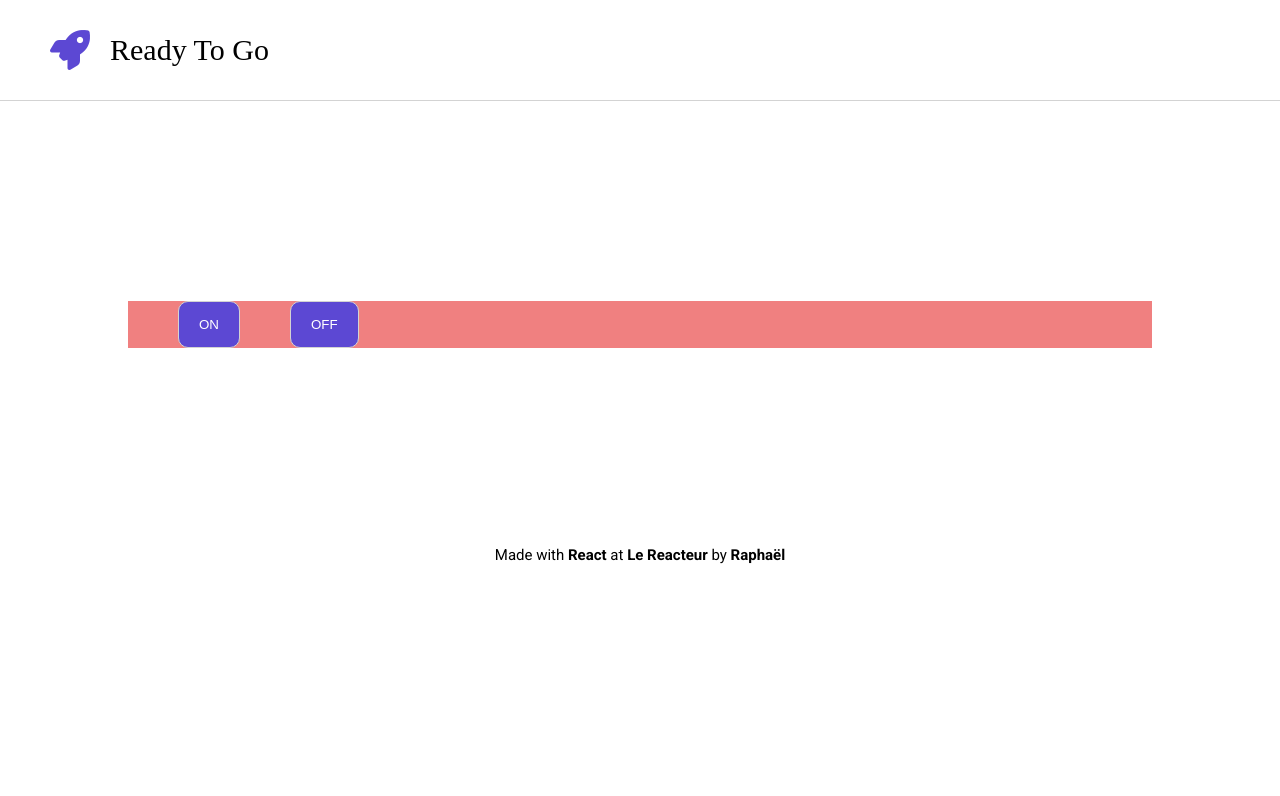
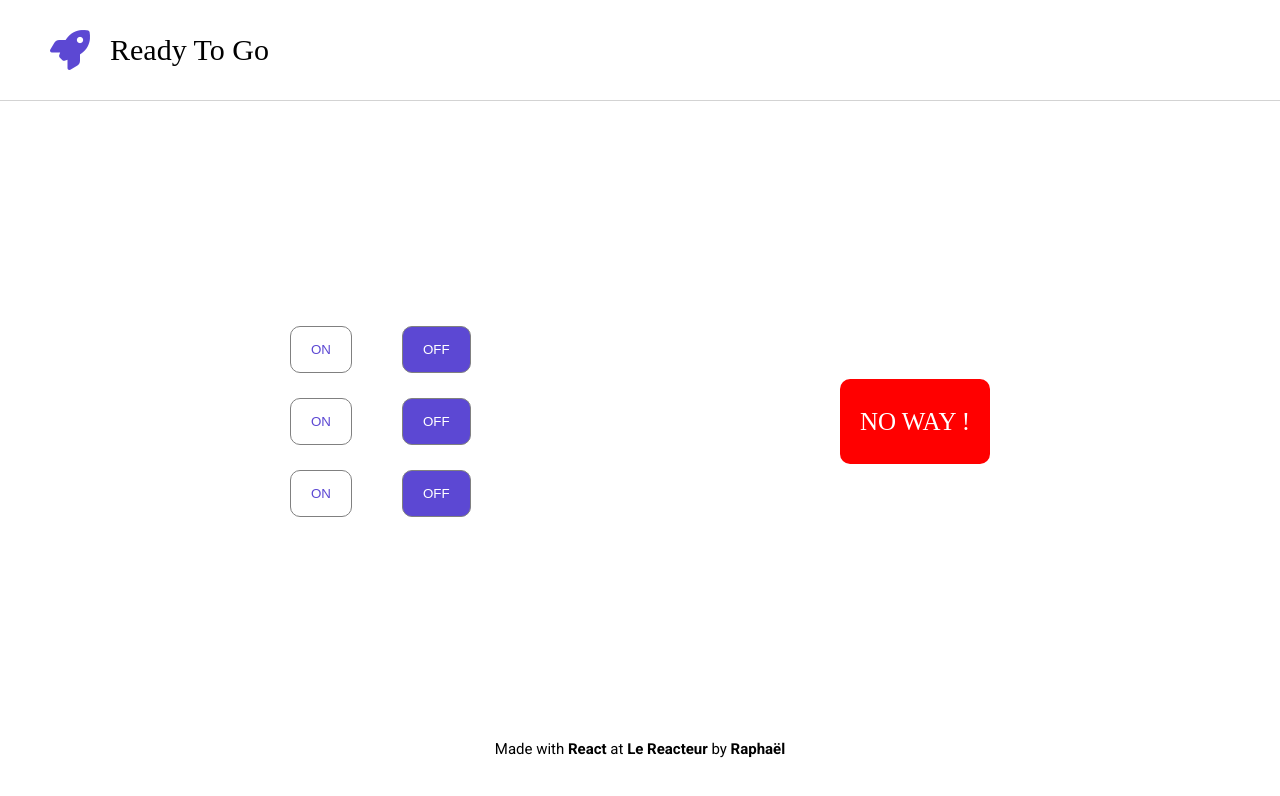
Before and after one commit to RaphaelVitse/phoenix24-ready-to-go, a React (Vite) app: page / in a window 1280 px wide. Shown: the top 796 px of the page. Built offline with nearby package versions, Linux system fonts and the light colour scheme; a web font is replaced by a local one.

Commit message:
add components

```diff
--- a/src/App.css
+++ b/src/App.css
@@ -16,10 +16,13 @@ header i {
 }
 
 .container {
-  width: 1024px;
+  width: 800px;
   margin: 200px auto;
-  background: lightcoral;
+  /* background: lightcoral; */
   padding: 0px 50px;
+  display: flex;
+  justify-content: space-between;
+  align-items: center;
 }
 
 /* PARTIE FOOTER */
@@ -43,16 +46,31 @@ footer span {
   border: none;
   outline: none;
   padding: 15px 20px;
-  border: 1px solid lightgray;
+  border: 1px solid gray;
   border-radius: 10px;
 }
 
-.buttonNoClicked {
+.button-no-clicked {
   background: white;
   color: #5c48d3;
 }
 
-.buttonClicked {
+.button-clicked {
   background: #5c48d3;
   color: white;
 }
+
+.result {
+  padding: 30px 10px;
+  text-align: center;
+  border-radius: 10px;
+  color: white;
+  font-size: 25px;
+  width: 150px;
+}
+.red-result {
+  background: red;
+}
+.green-result {
+  background: green;
+}
--- a/src/App.jsx
+++ b/src/App.jsx
@@ -1,7 +1,8 @@
 import { useState } from "react";
 import Header from "./components/Header";
 import Footer from "./components/Footer";
-import Button from "./components/Button";
+import TwoButton from "./components/twoButton";
+import SingleButton from "./components/SingleButton";
 
 import "./App.css";
 
@@ -10,13 +11,29 @@ function App() {
   const [switch2, setSwitch2] = useState(false);
   const [switch3, setSwitch3] = useState(false);
 
+  let decollage = false;
+  const decol = () => {
+    if (switch1 && switch2 && switch3) {
+      console.log(true);
+      return (decollage = true);
+    }
+  };
+
   return (
     <>
       <Header />
       <main className="container">
-        <Button switch={switch1} setSwitch={setSwitch1} />
+        <div className="left-container">
+          <TwoButton switch={switch1} setSwitch={setSwitch1} />
+          <TwoButton switch={switch2} setSwitch={setSwitch2} />
+          <TwoButton switch={switch3} setSwitch={setSwitch3} />
+        </div>
+
+        <div className="right-container">
+          <SingleButton switch1={switch1} switch2={switch2} switch3={switch3} />
+        </div>
       </main>
-      <Footer />
+      <Footer s />
     </>
   );
 }
--- a/src/components/Button.jsx
+++ /dev/null
@@ -1,25 +0,0 @@
-const Button = (props) => {
-  console.log(props);
-
-  const handleChange = () => {
-    props.setSwitch(!props.switch);
-  };
-
-  return (
-    <>
-      <div className="button-container">
-        <button
-          onClick={handleChange}
-          className={
-            props.switch ? "button buttonNoClicked" : "button buttonClicked"
-          }
-        >
-          ON
-        </button>
-        <button className="button buttonClicked">OFF</button>
-      </div>
-    </>
-  );
-};
-
-export default Button;
--- /dev/null
+++ b/src/components/SingleButton.jsx
@@ -0,0 +1,27 @@
+const SingleButton = (props) => {
+  console.log(props);
+
+  const handleChange = () => {
+    props.setSwitch(!props.switch);
+  };
+
+  return (
+    <>
+      <div
+        className={
+          props.switch1 && props.switch2 && props.switch3
+            ? "result green-result"
+            : "result red-result"
+        }
+      >
+        <p>
+          {props.switch1 && props.switch2 && props.switch3
+            ? "GO !"
+            : "NO WAY !"}
+        </p>
+      </div>
+    </>
+  );
+};
+
+export default SingleButton;
--- /dev/null
+++ b/src/components/TwoButton.jsx
@@ -0,0 +1,32 @@
+const TwoButton = (props) => {
+  console.log(props);
+
+  const handleChange = () => {
+    props.setSwitch(!props.switch);
+  };
+
+  return (
+    <>
+      <div className="button-container">
+        <button
+          onClick={handleChange}
+          className={
+            props.switch ? "button button-clicked" : "button button-no-clicked"
+          }
+        >
+          ON
+        </button>
+        <button
+          onClick={handleChange}
+          className={
+            props.switch ? "button button-no-clicked" : "button button-clicked"
+          }
+        >
+          OFF
+        </button>
+      </div>
+    </>
+  );
+};
+
+export default TwoButton;
```
